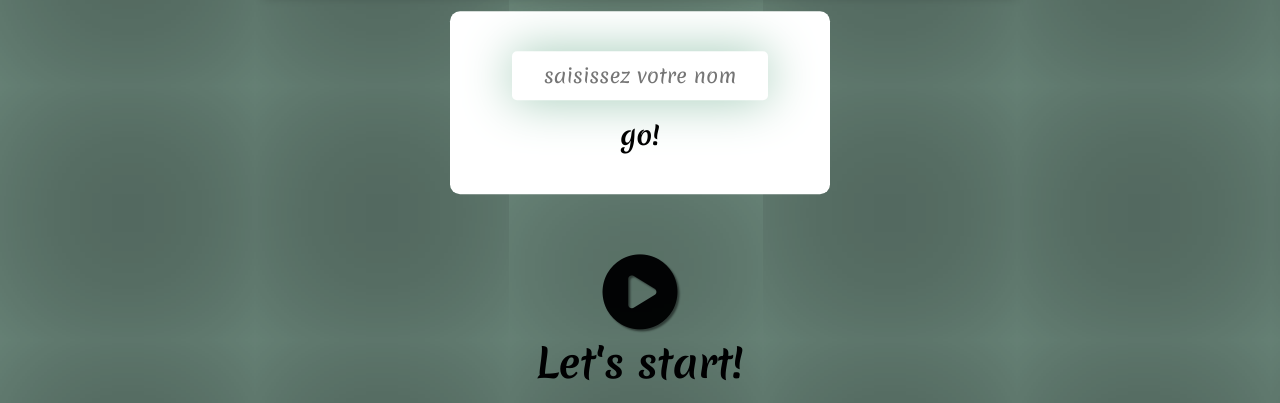
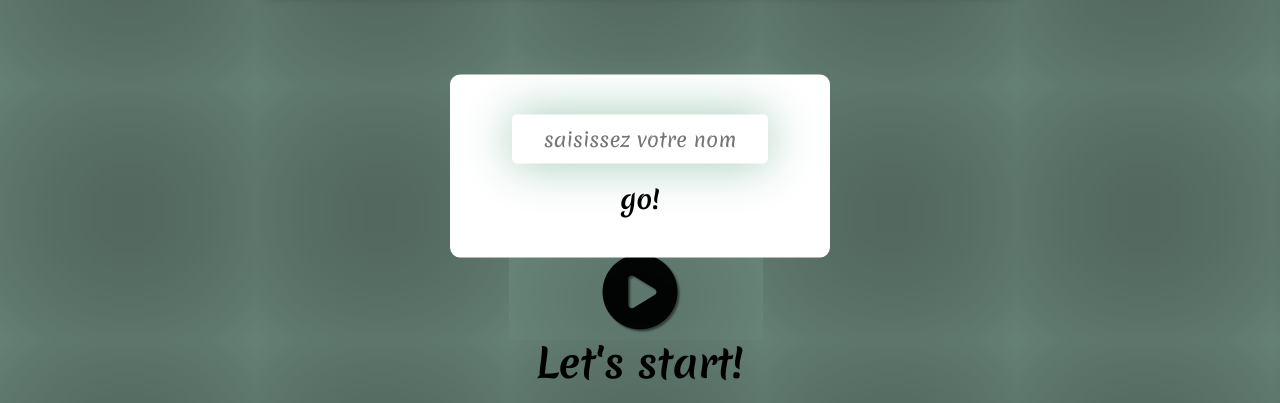
Before and after one commit to alfred-saker/Pixi-taupe-play, a website: page rules.html in a window 1280 px wide. Both pictures are taken after a click on the button 640 px from the left and 971 px from the top of the page. Shown: the part 677-1080 px from the top of the page. Drawn offline with Linux system fonts and the light colour scheme.

Commit message:
style-rules.css

```diff
--- a/style-rules.css
+++ b/style-rules.css
@@ -129,10 +129,10 @@ p {
 
 #popup-container {
 	display: none;
-	position: absolute;
-	top: 50%;
+	position: fixed;
+	top: 0;
 	left: 50%;
-	transform: translate(-50%, -90%);
+	transform: translateX(-50%);
 	width: 100%;
 	height: 100%;
 	z-index: 100;
```
